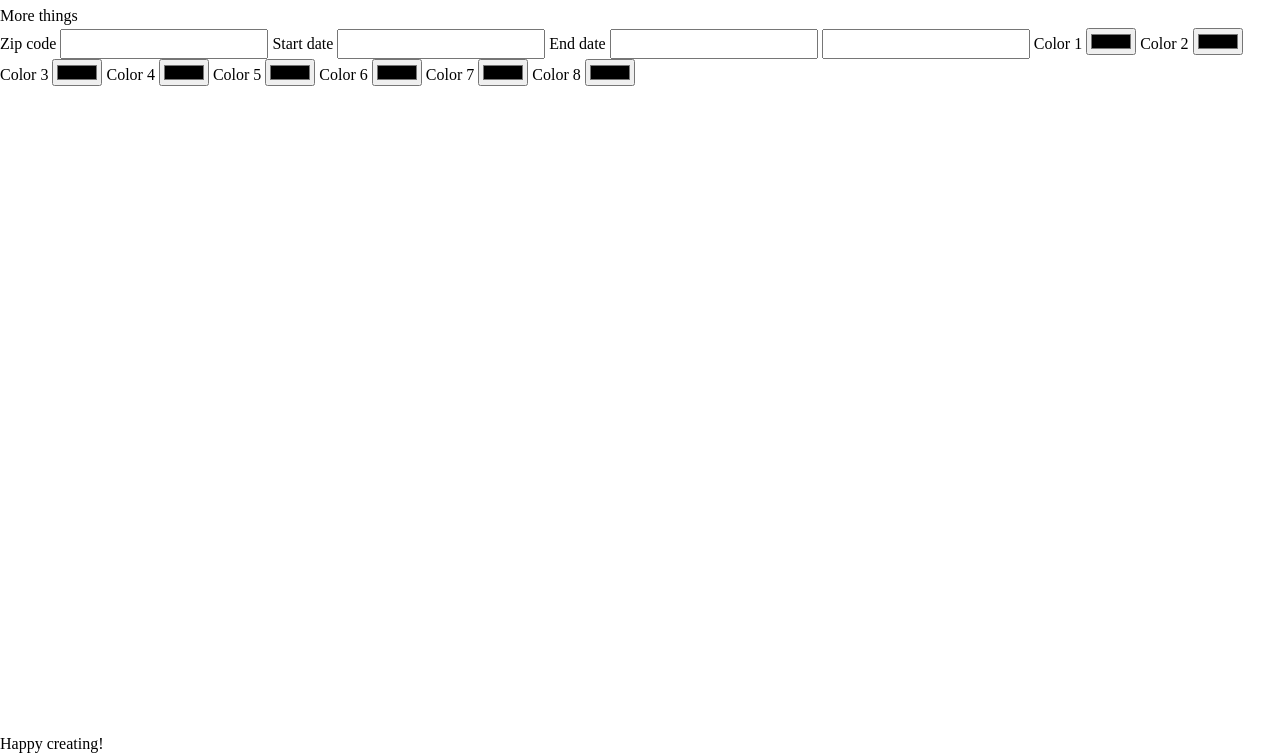
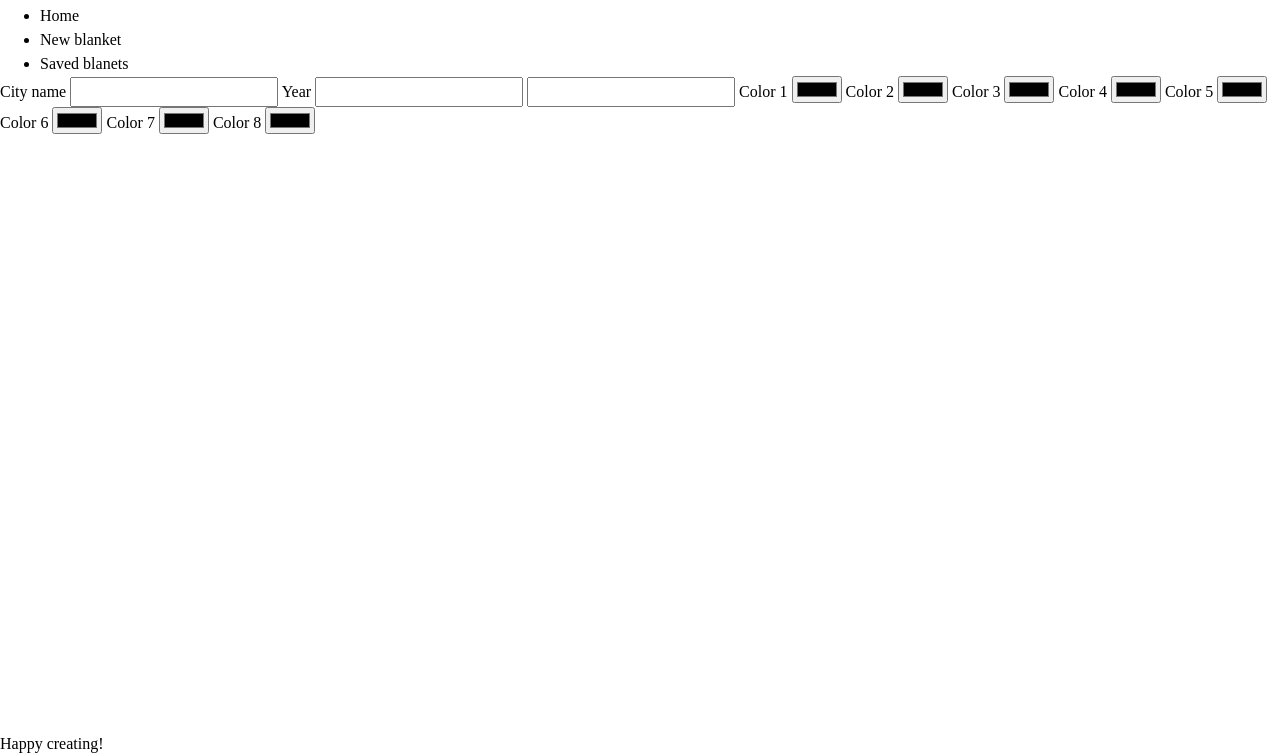
Before and after one commit to amallred/temperatureBlanket, a plain HTML site: page index.html in a window 1280 px wide. Shown: the part 44-800 px from the top of the page. Drawn offline with Linux system fonts and the light colour scheme.

Commit message:
began js work

```diff
--- a/index.html
+++ b/index.html
@@ -10,20 +10,25 @@
 
 <header class="header" id="header">
     <h1>Temperature Blanket Generator</h1>
-    <nav>More things</nav>
+    <nav class="nav" id="nav">
+        <ul class="nav--btns">
+            <li>Home</li>
+            <li>New blanket</li>
+            <li>Saved blanets</li>
+            </ul></nav>
 </header>
 <main class="main" id="main">
-    <div class="form--container">
-        <form action="" class="form">
-            <label for="zip">Zip code</label>
-            <input type="text" name="" id="zip" required />
-            <label for="start">Start date</label>
-            <input type="text" name="" id="start" required />
-            <label for="end">End date</label>
-            <input type="text" name="" id="end" required />
+    <div class="FormContainer">
+        <form action="" class="DataForm">
+            <label for="DataForm__zip">City name</label>
+            <input type="text" name="" id="city" required />
+            <label for="DataForm__start-date">Year</label>
+            <input type="text" name="" id="year" required />
+
             <!-- color selectors -->
-            <label for="colorTotal"></label>
-            <input type="text" name="" id="colorTotal" required />
+            <label for="DataForm__color-total"></label>
+            <input type="text" name="" id="color-total" required />
+                <!-- will need to work that information into a formula that auto generates the following -->
             <label for="color1">Color 1</label>
             <input type="color" name="" id="color1" required />
             <label for="color2">Color 2</label>
```
Also changed, not shown: index.js (added, +26 -0 lines), README.md.
